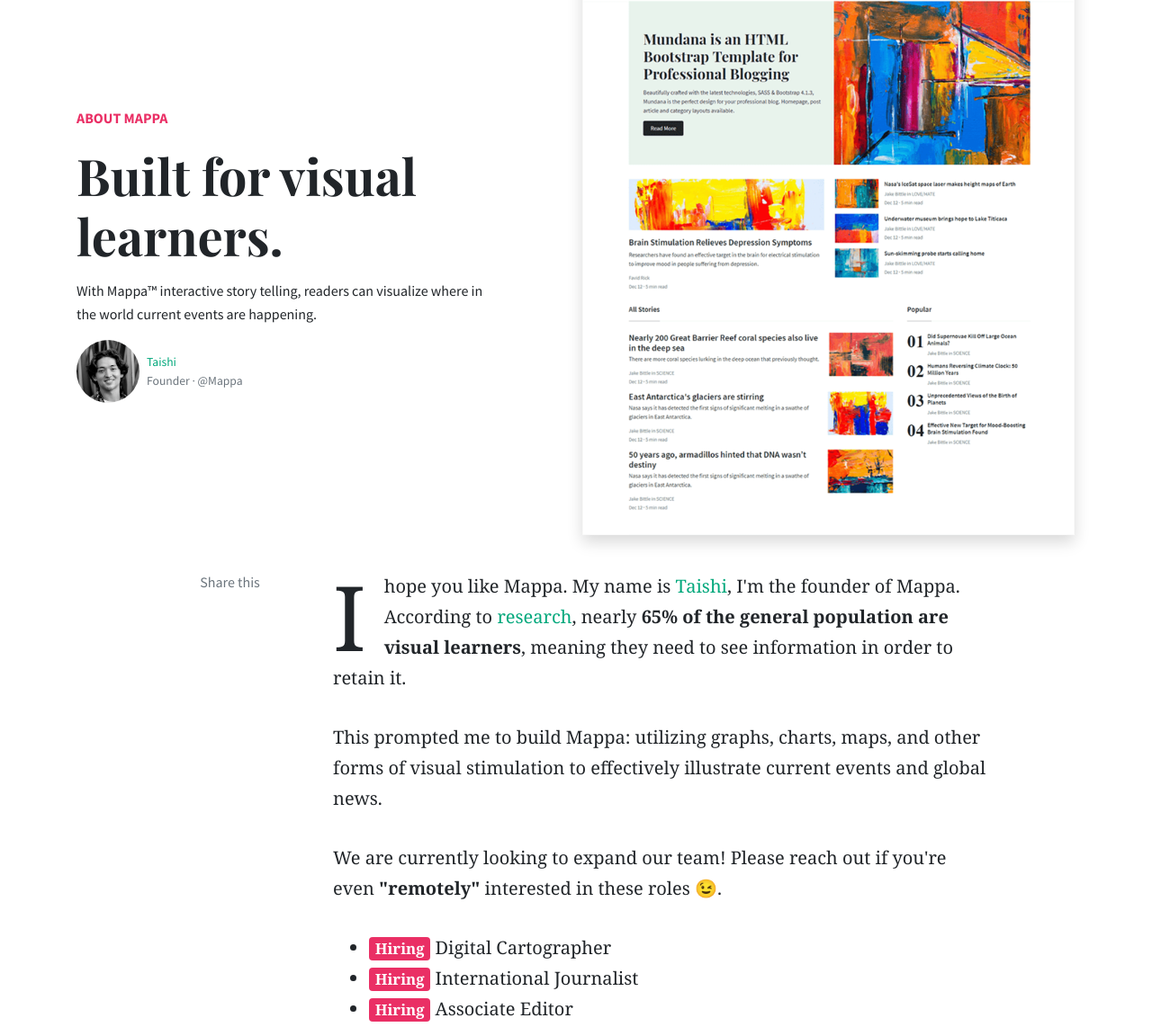
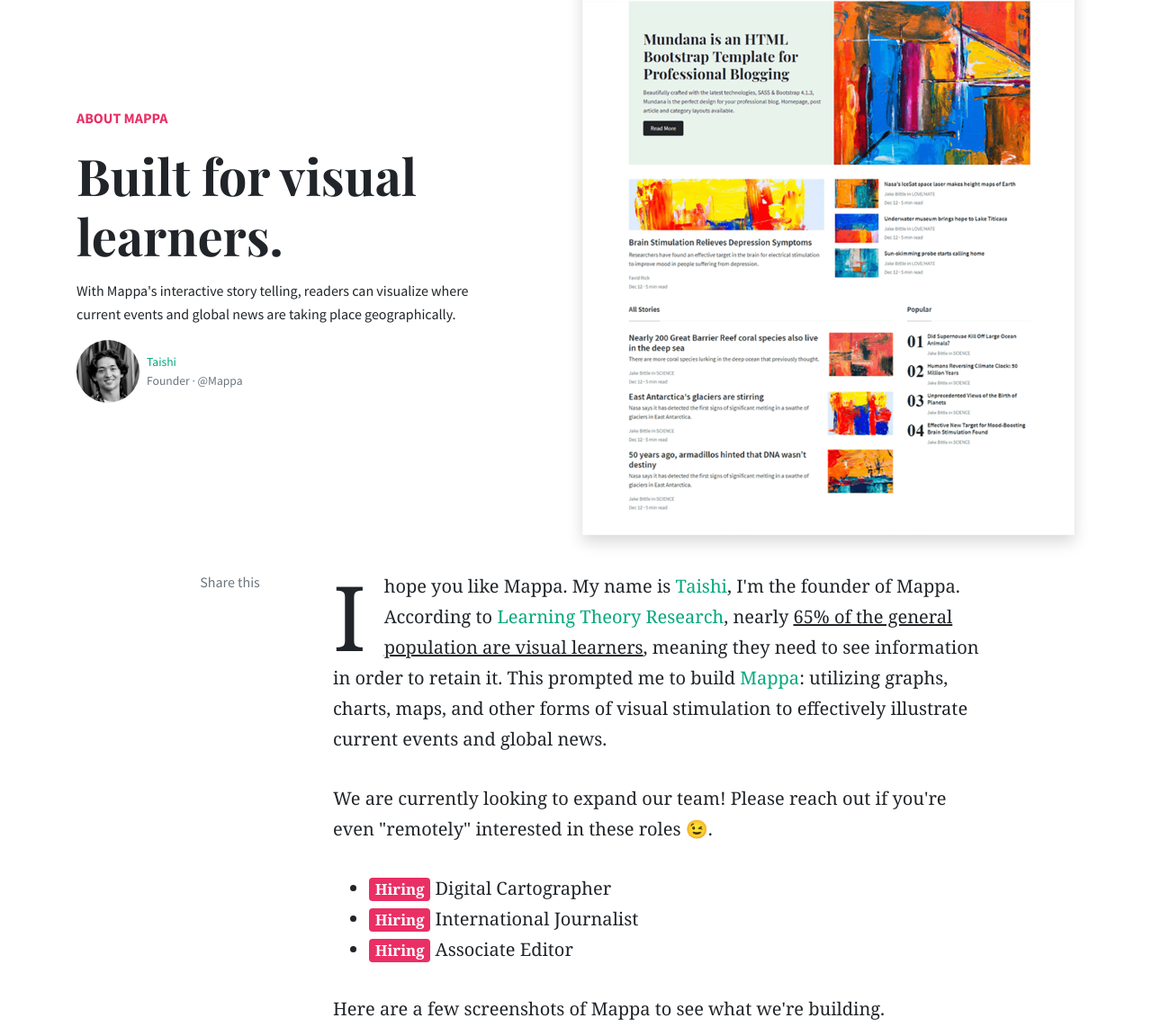
Before and after one commit to taishiwalden/mappa.news, a website: page about.html in a window 1280 px wide. Shown: the part 97-1239 px from the top of the page at 90% size. Drawn offline with nearby package versions, Linux system fonts and the light colour scheme.

```diff
--- a/about.html
+++ b/about.html
@@ -77,9 +77,8 @@
 						</p>
 						<h1 class="display-4 secondfont mb-3 font-weight-bold">Built for visual learners.</h1>
 						<p class="mb-3">
-							With Mappa™ interactive story telling, readers can visualize where in the world current
-							events are
-							happening.
+							With Mappa's interactive story telling, readers can visualize
+							where current events and global news are taking place geographically.
 						</p>
 						<div class="d-flex align-items-center">
 							<a target="_blank" href="https://www.buymeacoffee.com/sal"><img class="rounded-circle"
@@ -122,19 +121,21 @@
 				<article class="article-post">
 					<p id="test">
 						I hope you like Mappa. My name is <a target="_blank"
-							href="https://www.buymeacoffee.com/sal">Taishi</a>, I'm the founder of Mappa. According to
-						<a href="https://papers.ssrn.com/sol3/papers.cfm?abstract_id=587201">research</a>,
-						nearly <strong>65% of the general population are visual learners</strong>, meaning they need to
+							href="https://www.buymeacoffee.com/sal">Taishi</a>, I'm the founder of Mappa.
+						According to <a href="https://papers.ssrn.com/sol3/papers.cfm?abstract_id=587201">Learning
+							Theory Research</a>,
+						nearly <u>65% of the general population are visual learners</u>, meaning they need to
 						see information
 						in order to retain it.
-					</p>
-					<p>
-						This prompted me to build Mappa: utilizing graphs, charts, maps, and other
+						<!-- </p>
+					<p> -->
+						This prompted me to build <a href="https://www.mappa.news">Mappa</a>: utilizing graphs, charts,
+						maps, and other
 						forms of visual stimulation to effectively illustrate current events and global news.
 					</p>
 					<p>
 						We are currently looking to expand our team! Please reach out if you're even
-						<strong>"remotely"</strong>
+						"remotely"
 						interested in these roles 😉.
 					<ul>
 						<li><span class="badge badge-danger">Hiring</span> Digital Cartographer </li>
```
Also changed, not shown: belt-and-road-initiative.html (+2 -2 lines), assets/img/demo/mappa-logo-dark.png (added).
